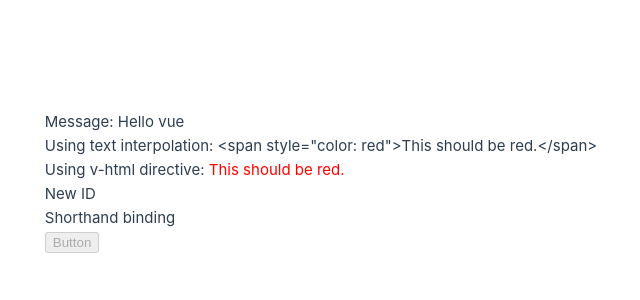
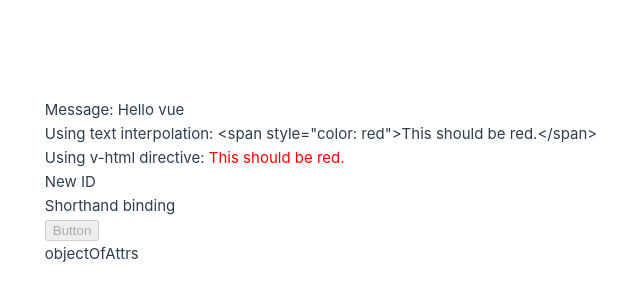
Before and after one commit to jabdi13/vue-3-learn, a Vue app: page / in a window 1280 px wide. Shown: the part 218-518 px from the top of the page, without its empty margins (319-959 px from the left). Built offline with nearby package versions, Linux system fonts and the light colour scheme.

Commit message:
Dynamically Binding Multiple Attributes

```diff
--- a/src/components/essentials/TemplateSyntax.vue
+++ b/src/components/essentials/TemplateSyntax.vue
@@ -4,6 +4,10 @@
   const rawHtml = '<span style="color: red">This should be red.</span>'
   const id = "newId"
   const isButtonDisabled = true
+  const objectOfAttrs = {
+      id: 'container',
+      class: 'wrapper'
+    }
 </script>
 
 <template>
@@ -19,4 +23,6 @@
   <div :id="'idInterpolated'">Shorthand binding</div>
   <!-- Boolean Attributes -->
   <button :disabled="isButtonDisabled">Button</button>
+  <!-- Dynamically Binding Multiple Attributes -->
+  <div v-bind="objectOfAttrs">objectOfAttrs</div>
 </template>
```
